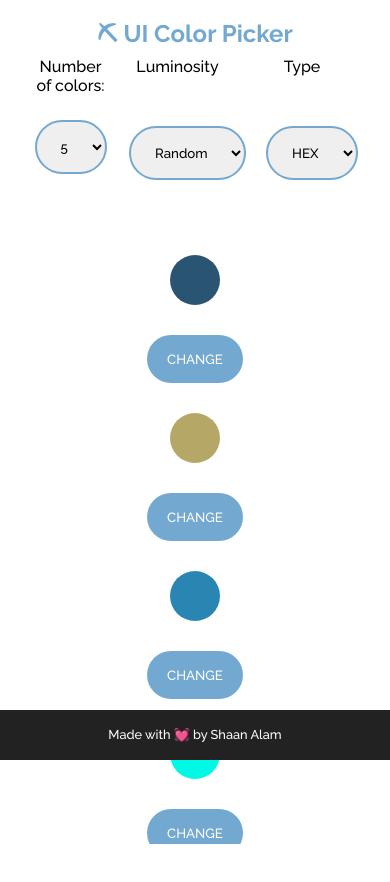
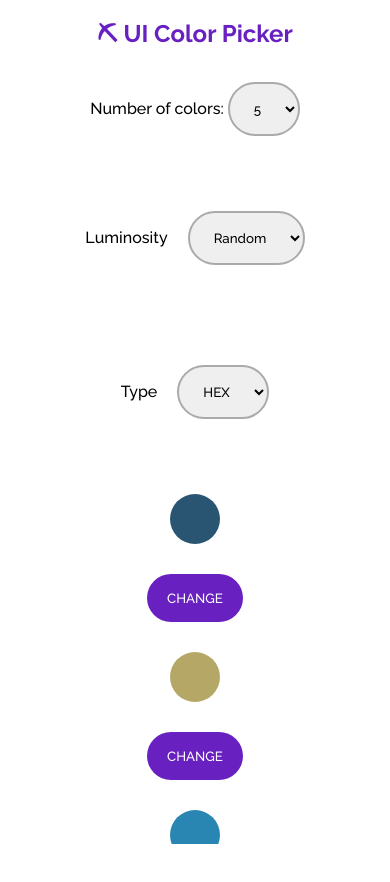
Before and after one commit to shaan71845/uicolorpicker, a React (Create React App) app: page / in a window 390 px wide. Built offline with nearby package versions, Linux system fonts and the light colour scheme.

Commit message:
initial update

```diff
--- a/src/App.css
+++ b/src/App.css
@@ -29,7 +29,7 @@ html, body {
 }
 
 .container h1 {
-  color: rgb(115, 168, 209);
+  color: #6920c1;
 }
 
 
@@ -68,7 +68,7 @@ html, body {
   margin: 30px 0;
   border: none;
   border-radius: 2rem;
-  background: rgb(115, 168, 209);
+  background: #6920c1;
   color: #fff;
   padding: 1rem 20px;
   text-align: center;
@@ -79,7 +79,7 @@ html, body {
 
 .color-container .change-btn:hover {
   top: -5px;
-  box-shadow: 0 4px 10px #c5d4ee;
+  box-shadow: 0 4px 10px #af7cee;
 }
 
 .modal {
@@ -109,15 +109,21 @@ html, body {
   width: 100%;
   display: flex;
   justify-content: space-around;
+  align-items: center;
 }
 
 .select-list {
   margin: 50px 0;
   padding: 1rem 20px;
-  border: 2px solid rgb(115, 168, 209);
+  border: 2px solid #aaa;
   border-radius: 2rem;
   outline: none;
   margin-left: 20px;
+  transition: all 0.4s;
+}
+
+.select-list:focus {
+  border: 2px solid #6920c1;
 }
 
 
@@ -142,6 +148,15 @@ html, body {
   }
   .color-container {
     margin: 25px 0;
+  }
+  footer {
+    display: none;
+  }
+  html, body {
+    overflow: auto;
+  }
+  .config {
+    display: block;
   }
 }
 
--- a/src/components/Footer.js
+++ /dev/null
@@ -1,11 +0,0 @@
-import React from 'react';
-
-function Footer () {
-  return (
-    <footer>
-      <p>Made with 💓 by <a href="https://instagram.com/@shaan_codes">Shaan Alam</a></p>
-    </footer>
-  );
-}
-
-export default Footer;
--- a/src/index.js
+++ b/src/index.js
@@ -3,12 +3,10 @@ import ReactDOM from "react-dom";
 import "./index.css";
 import App from "./App";
 import * as serviceWorker from "./serviceWorker";
-import Footer from './components/Footer';
 
 ReactDOM.render(
   <React.StrictMode>
     <App />
-    <Footer />
   </React.StrictMode>,
   document.getElementById('root')
 );
```
Also changed, not shown: src/components/ColorConfig.js (+3 -5 lines), src/components/colorconfig/Alpha.js (renamed from src/components/Alpha.js), src/components/colorconfig/ColorLength.js (renamed from src/components/ColorLength.js), src/components/colorconfig/Format.js (renamed from src/components/Format.js), src/components/colorconfig/Luminosity.js (renamed from src/components/Luminosity.js).
